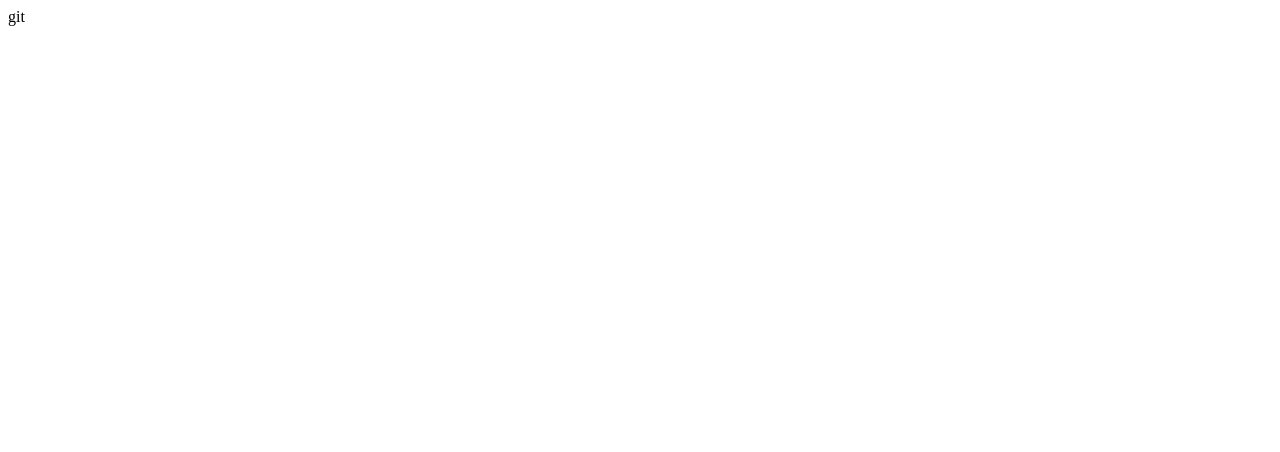
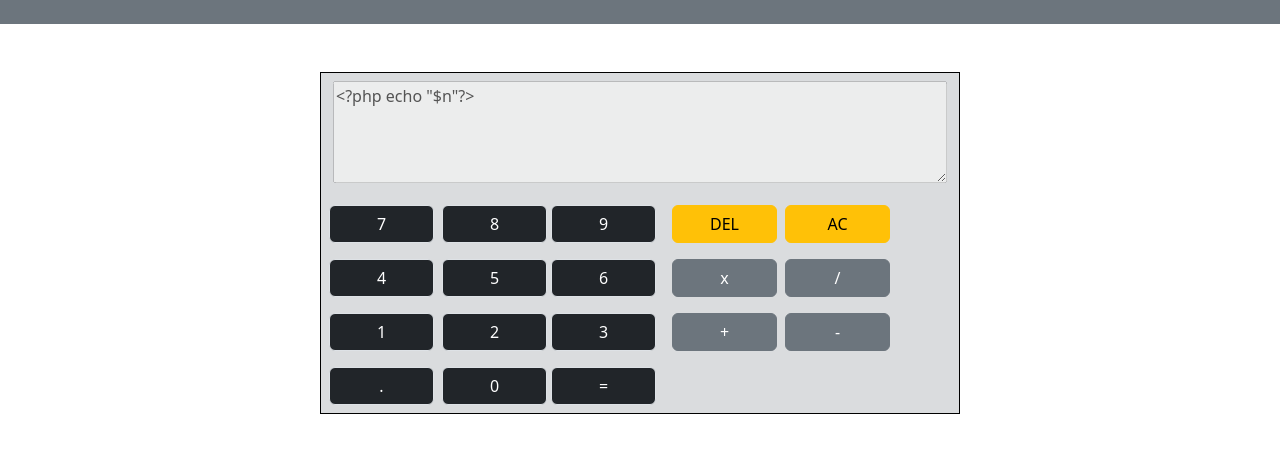
Before and after one commit to Joshered/001elec, a plain HTML site: page index.html in a window 1280 px wide. Drawn offline with nearby package versions, Linux system fonts and the light colour scheme.

Commit message:
structure html

```diff
--- a/index.html
+++ b/index.html
@@ -1 +1,61 @@
-git
+<!DOCTYPE html>
+<html lang="en">
+<head>
+    <meta charset="UTF-8">
+    <title>calculatrice</title>
+    <link rel="stylesheet" href="bstrap\bstrap\css\bootstrap.min.css">
+</head>
+<body>
+    <header>
+        <div class="bg-secondary" >
+            <img src="PHYICAL.png" alt=""style="width:75px;">
+        </div>
+    </header>
+    <section>
+        <div class="pt-5" >
+            <div class="container w-50  bg-secondary bg-opacity-25" style="border: 1px solid black;" style="">
+                    <!--tableau-->
+                    <div class="mt-2">
+                        <textarea name="" id="" class="w-100" rows="4" disabled><?php echo "$n"?></textarea>
+                    </div>
+                    <!--touche-->
+                    <form action="" method="post">
+                    <div class="mt-2 w-100">
+                        <form action="" method="post">
+                            <div class="d-nowrap py-2 px-1 row ">
+                                <button class="btn btn-dark border mx-1 col-sm-2" id="b7" name="b7">7</button>
+                                <button class="btn btn-dark border mx-1 col-sm-2" id="b8" name="b8">8</button>
+                                <button class="btn btn-dark border  col-sm-2" id="b9" name="b9">9</button>
+                                <button class="btn btn-warning ms-3 col-sm-2" id="del" name="del">DEL</button>
+                                <button class="btn btn-warning mx-2 col-sm-2" id="ac" name="ac">AC</button>
+                            </div>
+                            <div class="d-nowrap py-2 px-1 row">
+                                <button class="btn btn-dark border mx-1 col-sm-2" id="b4" name="b4">4</button>
+                                <button class="btn btn-dark border mx-1 col-sm-2" id="b5" name="b5">5</button>
+                                <button class="btn btn-dark border  col-sm-2" id="b6" name="b6">6</button>
+                                <button class="btn btn-secondary ms-3 col-sm-2" id="bx" name="bx">x</button>
+                                <button class="btn btn-secondary mx-2 col-sm-2" id="bd" name="bd">/</button>
+                            </div>
+                            <div class="d-nowrap py-2 px-1 row">
+                                <button class="btn btn-dark border mx-1 col-sm-2" id="b1" name="b1">1</button>
+                                <button class="btn btn-dark border mx-1 col-sm-2" id="b2" name="b2">2</button>
+                                <button class="btn btn-dark border  col-sm-2" id="b3" name="b3">3</button>
+                                <button class="btn btn-secondary ms-3 col-sm-2" id="bp" name="bp">+</button>
+                                <button class="btn btn-secondary mx-2 col-sm-2" id="bm" name="bm">-</button>
+                            </div>
+                            <div class="d-nowrap py-2 px-1 row">
+                                <button class="btn btn-dark border mx-1 col-sm-2" id="bpnt" name="bpnt">.</button>
+                                <button class="btn btn-dark border mx-1 col-sm-2" id="b0" name="b0">0</button>
+                                <button class="btn btn-dark border  col-sm-2" id="be" name="be">=</button>
+
+                            </div>
+                        </form>
+                    </div>
+                    </form>
+
+                </div>
+            </div>
+        </div>
+    </section>
+</body>
+</html>
```
